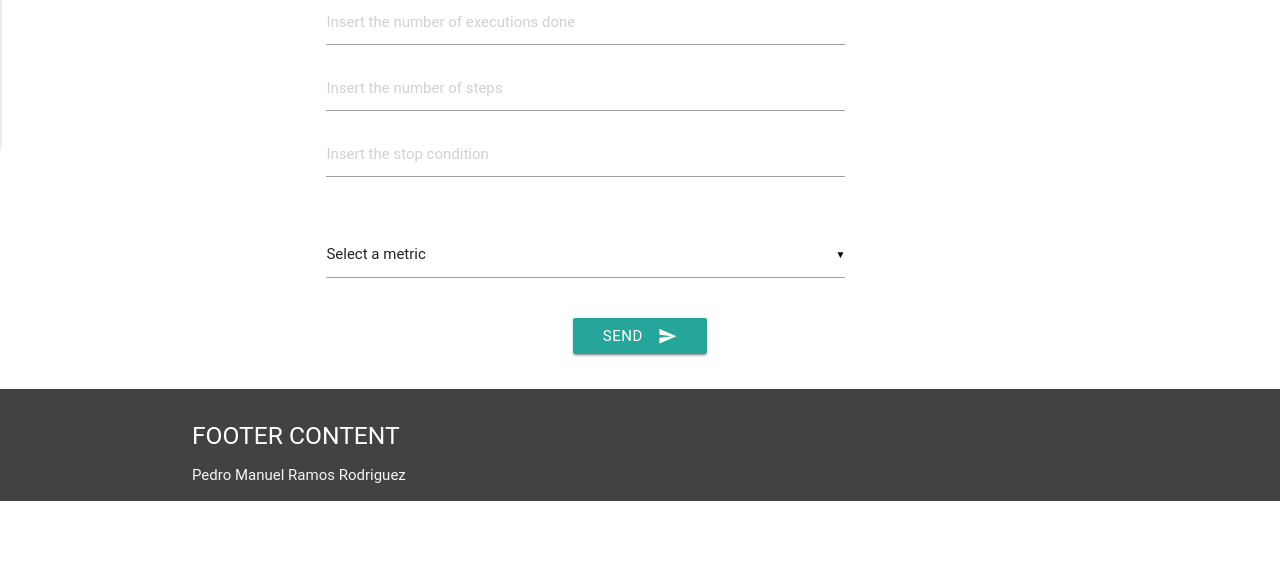
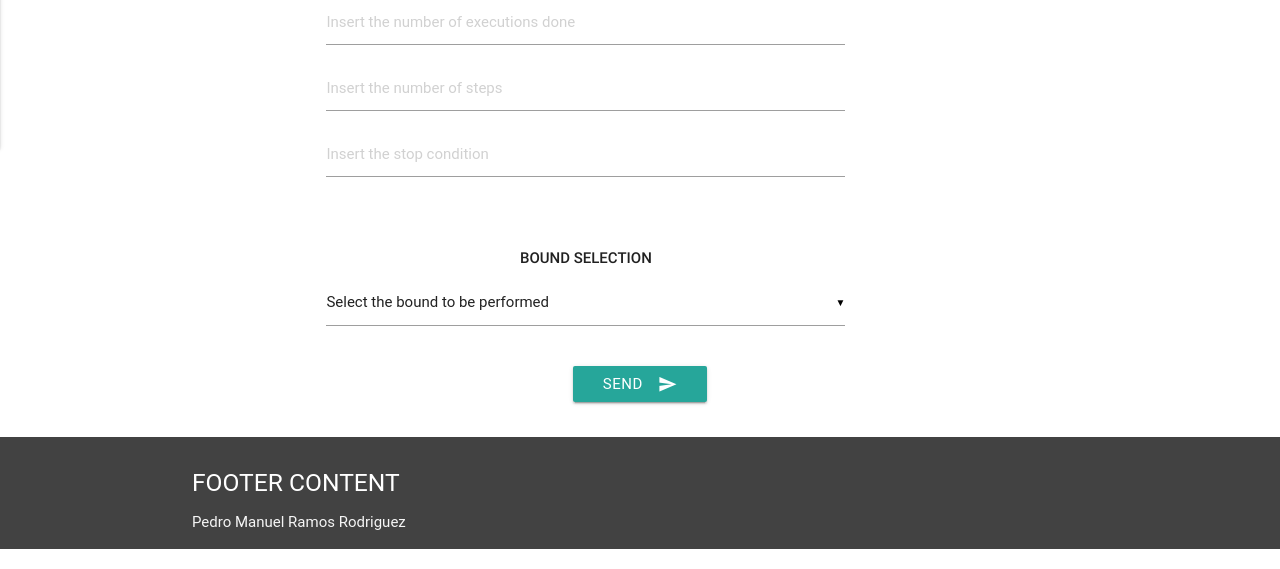
Before and after one commit to PedroRamosRguez/Metanalyze, a Django app: page / in a window 1280 px wide. Shown: the part 712-1281 px from the top of the page. Before the commit the page ends 1213 px from the top, so only its background shows below. Run offline with Django 3.2, Linux system fonts and the light colour scheme; some libraries are stand-ins or nearby versions; some web fonts are replaced.

Commit message:
Añadido la seleccion de (min,max o average) y el js correspondiente para mostrar metricas

```diff
--- /dev/null
+++ b/app/static/js/checkBoundSelected.js
@@ -0,0 +1,11 @@
+/*Script para mostrar y ocultar las metricas a elegir por el usuario en caso de que seleccione o no
+el limite a calcular (minimo,maximo y media). */
+$('#bound').change(() => {
+  if($('#bound').val().length > 0){
+	console.log('hay algo seleccionado')
+	 	$('#metric').show();
+  }else{
+    $('#metric').hide();
+	console.log('no hay algo seleccionado')
+  }
+})
--- a/app/static/js/start.js
+++ b/app/static/js/start.js
@@ -3,6 +3,10 @@
  $(document).ready(() =>{
  	/*Función de Jquery de materialize para la carga del multiselect*/
  	$('select').material_select();
+
+ 	/* Función de Jquery para la barra de navegación en pantallas pequeñas*/
+	$('.button-collapse').sideNav();
+
     $('#introduceAlgoritmo').hide();
     //$("#ficheroPruebas").css("display", "none");
     $('#ficheroPruebas').hide();
@@ -11,7 +15,5 @@
     $('#introduceInstancia').hide();
  	$('#insertAlgorithm').hide();
  	$('#algorithmConfiguration').hide();
+ 	$('#metric').hide();
   })
-/* Función de Jquery para la barra de navegación en pantallas pequeñas*/
-
-$('.button-collapse').sideNav();
--- a/app/templates/app/index.html
+++ b/app/templates/app/index.html
@@ -24,6 +24,7 @@
     <script type="text/javascript" src="{% static "js/addAlgorithm.js" %}"></script>
     <!--<script type="text/javascript" src="{% static "js/addInstance.js" %}"></script>-->
     <script type="text/javascript" src="{% static "js/start.js" %}"></script>
+    <script type="text/javascript" src="{% static "js/checkBoundSelected.js" %}"></script>
     <script type="text/javascript" src="{% static "js/checkData.js" %}"></script>
     <script type="text/javascript" src="{% static "js/configureAlgorithms.js" %}"></script>
     <script type="text/javascript" src="{% static "js/envio.js" %}"></script>
--- a/app/templates/app/main.html
+++ b/app/templates/app/main.html
@@ -83,12 +83,27 @@
       </div>
       <div class="row" >
         <div class="input-field center col s10">
-          <select multiple id="metric">
-            <option value="" disabled selected>Select a metric</option>
+          <p class="center">
+            <strong>BOUND SELECTION</strong>
+          </p>
+          <select multiple id="bound">
+            <option value="" disabled selected>Select the bound to be performed</option>
+            <option value="minimum">Minimum</option>
+            <option value="average">Average</option>
+            <option value="maximum">Maximum</option>
+          </select>
+        </div>
+        <div class="input-field center col s10" id="metric">
+          <p class="center">
+            <strong>METRIC SELECTION</strong>
+          </p>
+          <select multiple >
+            <option value="" disabled selected >Select a metric</option>
             {% for i in metric %}
               <option {{i}}>{{i}}</option>
             {%endfor%}
           </select>
+
         </div>
       </div>
       <button class="btn waves-effect waves-light " type="submit" name="action" id="send">Send
```
